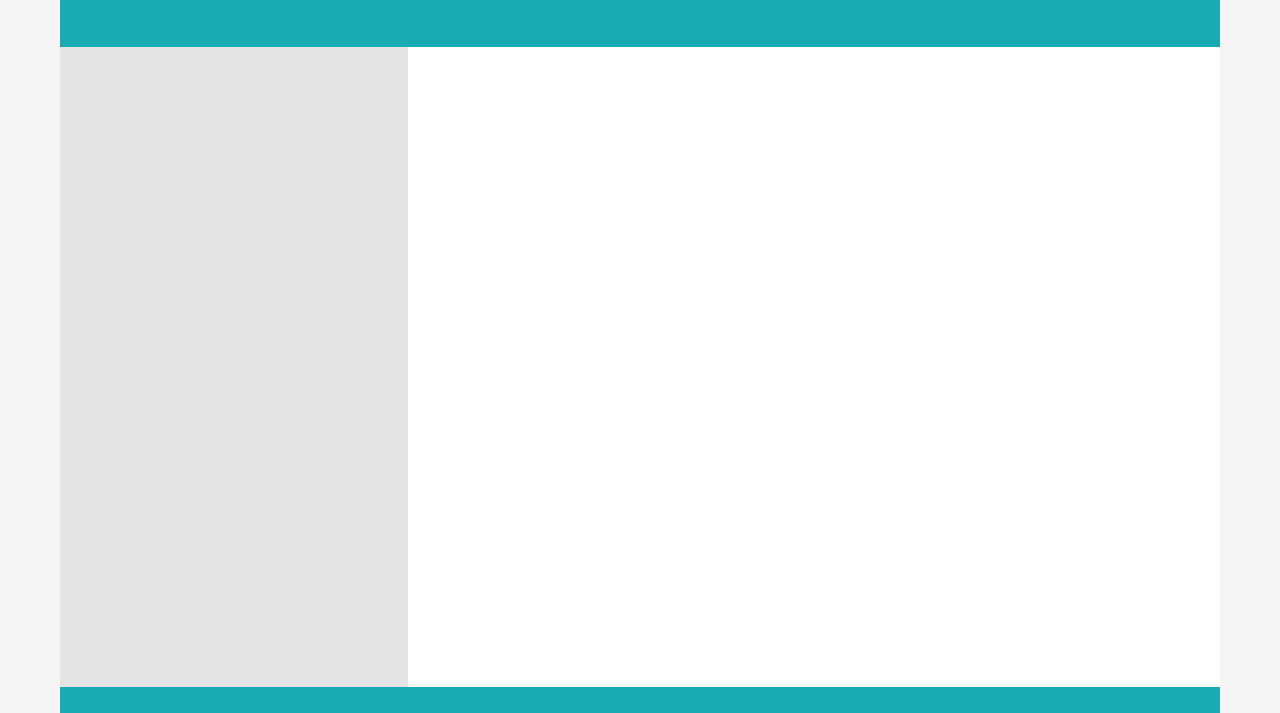
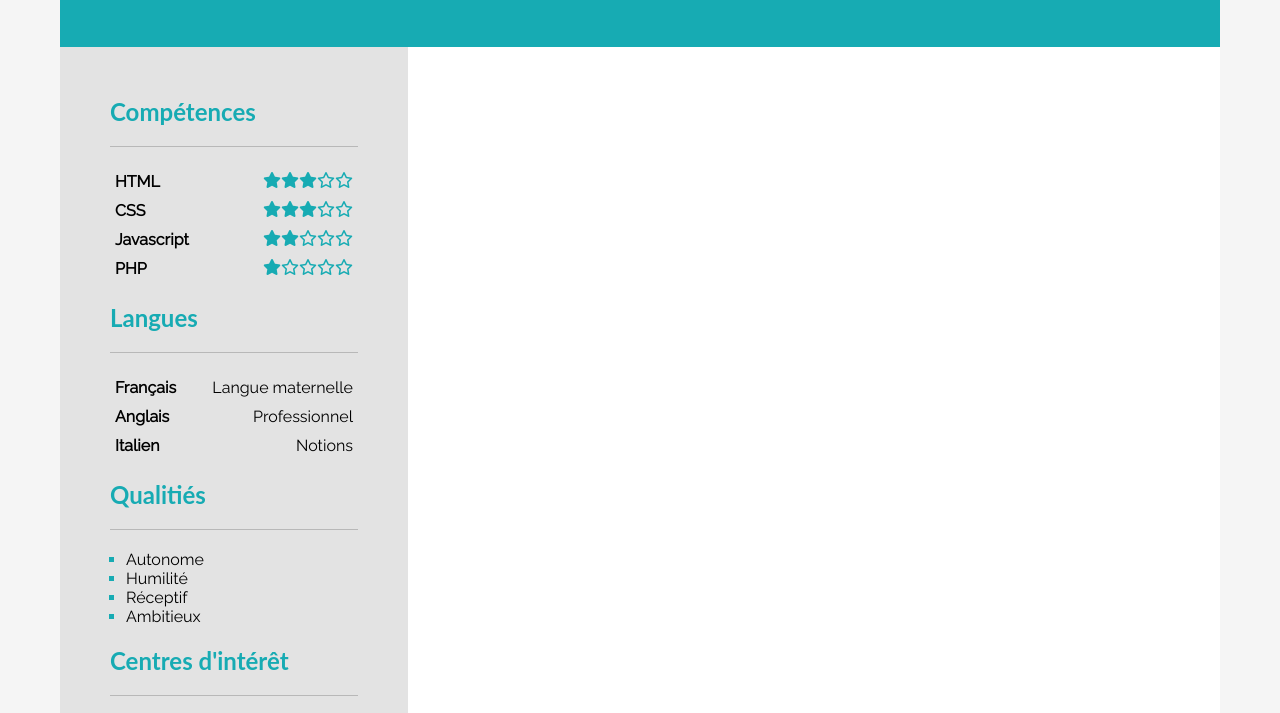
Before and after one commit to Lucas-Sol97/Devoir-BILAN, a plain HTML site: page index.html in a window 1280 px wide. Shown: the part 229-942 px from the top of the page. Drawn offline with Linux system fonts and the light colour scheme.

Commit message:
skills profile achieved

```diff
--- /dev/null
+++ b/contents/skills-summary.css
@@ -0,0 +1,45 @@
+.box2 h2{
+    color: rgb(23, 171, 179);
+    font-family: 'Lato', sans-serif;
+    border-bottom: 1px solid rgb(184, 184, 184);
+    margin-bottom: 20px;
+    padding-bottom: 20px;
+}
+
+.profil-container{
+    margin-bottom: 20px;
+    font-family: 'Raleway', sans-serif;
+}
+
+i{
+    color: rgb(23, 171, 179);
+}
+
+.languages-skills{
+    display: flex;
+    justify-content: space-between;
+    padding: 5px;
+}
+
+.language-name{
+    font-weight: bold;
+    color: black;
+}
+
+.language-levels{
+    display: flex;
+}
+
+.language-levels-degrees{
+    color: black;
+}
+
+ul{
+    list-style-type: square;
+    color: black;
+    padding-left: 1em;
+}
+
+li::marker{
+    color: rgb(23, 171, 179);
+}
--- a/contents/style.css
+++ b/contents/style.css
@@ -20,7 +20,7 @@ body{
 .container{
     display: flex;
     max-width: 1160px;
-    height: 100vh;
+    height: auto;
     flex: 1;
     flex-wrap: wrap;
 }
@@ -34,8 +34,11 @@ body{
 }
 
 .box2{
+    display: flex;
+    flex-direction: column;
+    flex: 1;
     background-color: rgb(227, 227, 227);
-    color: #rgb(227, 227, 227);
+    color: rgb(227, 227, 227);
     padding: 50px;
     align-self: center;
     height: 80%;
--- a/index.html
+++ b/index.html
@@ -6,7 +6,9 @@
     <meta name="description" content="Mon premier CV crée avec HTML et CSS">
     <link rel="stylesheet" href="./contents/style.css">
     <link rel="stylesheet" href="./contents/header-style.css">
+    <link rel="stylesheet" href="./contents/skills-summary.css">
     <link rel="icon" type="image/png" href="./icons/favicon(1).png">
+    <link rel="stylesheet" href="https://cdnjs.cloudflare.com/ajax/libs/font-awesome/6.7.2/css/all.min.css">
     <title>Mon CV</title>
 </head>
 
@@ -31,23 +33,96 @@
         </header>
 
         <div class="box2">
-            <div class="competences">
+            <div class="profil-container">
+                <h2>Compétences</h2>
+                    <div class="language-summary">
+                            <div class="languages-skills">
+                                <span class="language-name">HTML</span>
+                                <div class="language-levels">
+                                    <i class="fas fa-star"></i>
+                                    <i class="fas fa-star"></i>
+                                    <i class="fas fa-star"></i>
+                                    <i class="far fa-star"></i>
+                                    <i class="far fa-star"></i>
+                                </div>
+                            </div>
 
+                            <div class="languages-skills">
+                                <span class="language-name">CSS</span>
+                                <div class="language-levels">
+                                    <i class="fas fa-star"></i>
+                                    <i class="fas fa-star"></i>
+                                    <i class="fas fa-star"></i>
+                                    <i class="far fa-star"></i>
+                                    <i class="far fa-star"></i>
+                                </div>
+                            </div>
+
+                            <div class="languages-skills">
+                                <span class="language-name">Javascript</span>
+                                <div class="language-levels">
+                                    <i class="fas fa-star"></i>
+                                    <i class="fas fa-star"></i>
+                                    <i class="far fa-star"></i>
+                                    <i class="far fa-star"></i>
+                                    <i class="far fa-star"></i>
+                                </div>
+                            </div>
+
+                            <div class="languages-skills">
+                                <span class="language-name">PHP</span>
+                                <div class="language-levels">
+                                    <i class="fas fa-star"></i>
+                                    <i class="far fa-star"></i>
+                                    <i class="far fa-star"></i>
+                                    <i class="far fa-star"></i>
+                                    <i class="far fa-star"></i>
+                                </div>
+                            </div>
+                   </div>
             </div>
-            <div class="languages">
 
+            <div class="profil-container">
+                <h2>Langues</h2>
+                    <div class="language-summary">
+                            <div class="languages-skills">
+                                <span class="language-name">Français</span>
+                                <span class="language-levels-degrees">Langue maternelle</span>
+                            </div>
+                            <div class="languages-skills">
+                                <span class="language-name">Anglais</span>
+                                <span class="language-levels-degrees">Professionnel</span>
+                            </div>
+                            <div class="languages-skills">
+                                <span class="language-name">Italien</span>
+                                <span class="language-levels-degrees">Notions</span>
+                            </div>
+                    </div>
             </div>
-            <div class="qualities">
 
+            <div class="profil-container">
+                <h2>Qualitiés</h2>
+                    <ul>
+                        <li>Autonome</li>
+                        <li>Humilité</li>
+                        <li>Réceptif</li>
+                        <li>Ambitieux</li>
+                    </ul>
             </div>
-            <div class="hobbies">
 
+            <div class="profil-container">
+                <h2>Centres d'intérêt</h2>
+                    <ul>
+                        <li>Cinema</li>
+                        <li>Rugby</li>
+                        <li>Politique</li>
+                        <li>Animaux</li>
+                    </ul>
             </div>
         </div>
+    <div class="box3">
 
-        <div class="box3">
-
-        </div>
+    </div>
         <div class="box4">
 
         </div>
```
